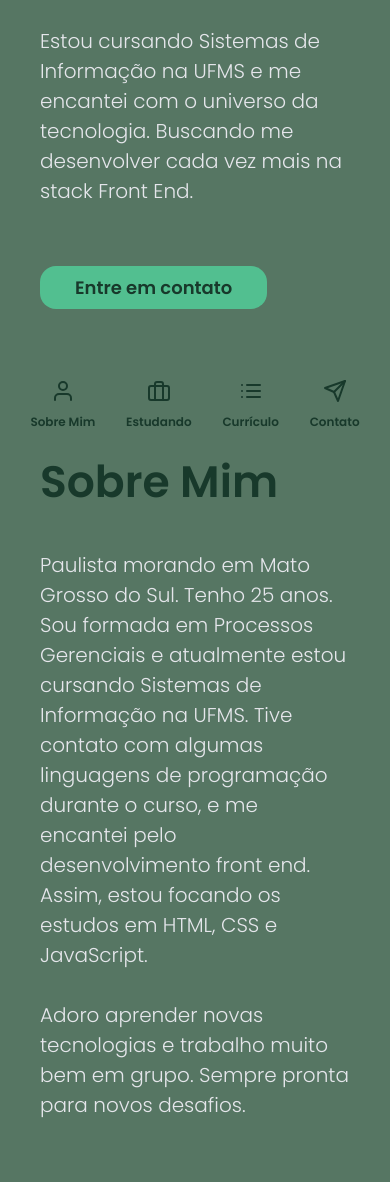
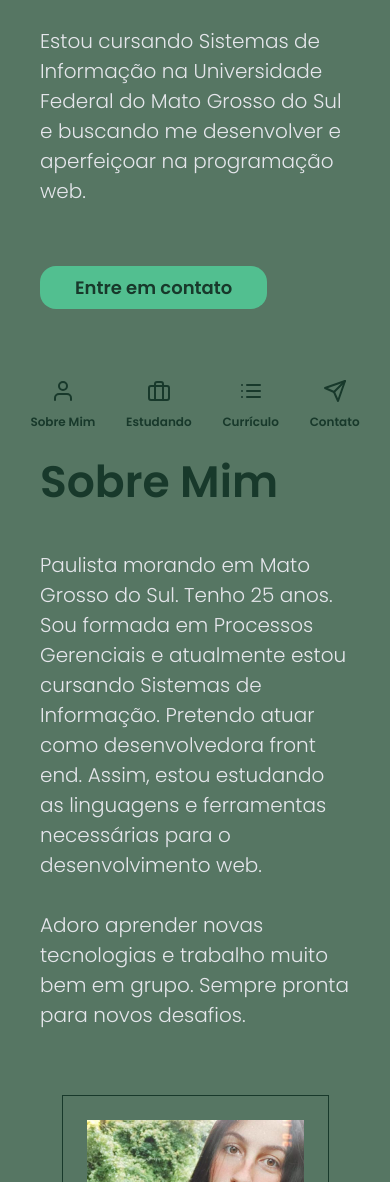
Before and after one commit to paola-caterini/Projeto1, a plain HTML site: page index.html in a window 390 px wide. Shown: the part 407-1589 px from the top of the page. Drawn offline with nearby package versions, Linux system fonts and the light colour scheme.

Commit message:
correção

```diff
--- a/index.html
+++ b/index.html
@@ -14,7 +14,7 @@
             <img src="assets/logo.png" alt="logo">
             <h2>Hello,</h2>
             <h1 class="title-green">I'm Paola Caterini</h1>
-            <p>Estou cursando Sistemas de Informação na UFMS e me encantei com o universo da tecnologia. Buscando me desenvolver cada vez mais na stack Front End. </p>
+            <p>Estou cursando Sistemas de Informação na Universidade Federal do Mato Grosso do Sul e buscando me desenvolver e aperfeiçoar na programação web. </p>
             <button onclick="window.open('https://api.whatsapp.com/send?phone=5567993450880')">Entre em contato</button>
         </div>
     </header>
@@ -32,8 +32,8 @@
     <section id="aboutme" class="about-me">
         <div class="container">
             <h1 class="title-green">Sobre Mim</h1>
-            <p>Paulista morando em Mato Grosso do Sul. Tenho 25 anos. Sou formada em Processos Gerenciais e atualmente estou cursando Sistemas de Informação na UFMS.
-                Tive contato com algumas linguagens de programação durante o curso, e me encantei pelo desenvolvimento front end. Assim, estou focando os estudos em HTML, CSS e JavaScript.
+            <p>Paulista morando em Mato Grosso do Sul. Tenho 25 anos. Sou formada em Processos Gerenciais e atualmente estou cursando Sistemas de Informação.
+                Pretendo atuar como desenvolvedora front end. Assim, estou estudando as linguagens e ferramentas necessárias para o desenvolvimento web.
                 <br><br>
                 Adoro aprender novas tecnologias e trabalho muito bem em grupo. Sempre pronta para novos desafios.
             </p>
--- a/style.css
+++ b/style.css
@@ -282,6 +282,10 @@ nav ul a svg {
 		width: 100%;
 		max-width: 520px;
 	}
+
+	.curriculum .container .content {
+		text-align: center;
+	}
 }
 
 /* tablet */
```
